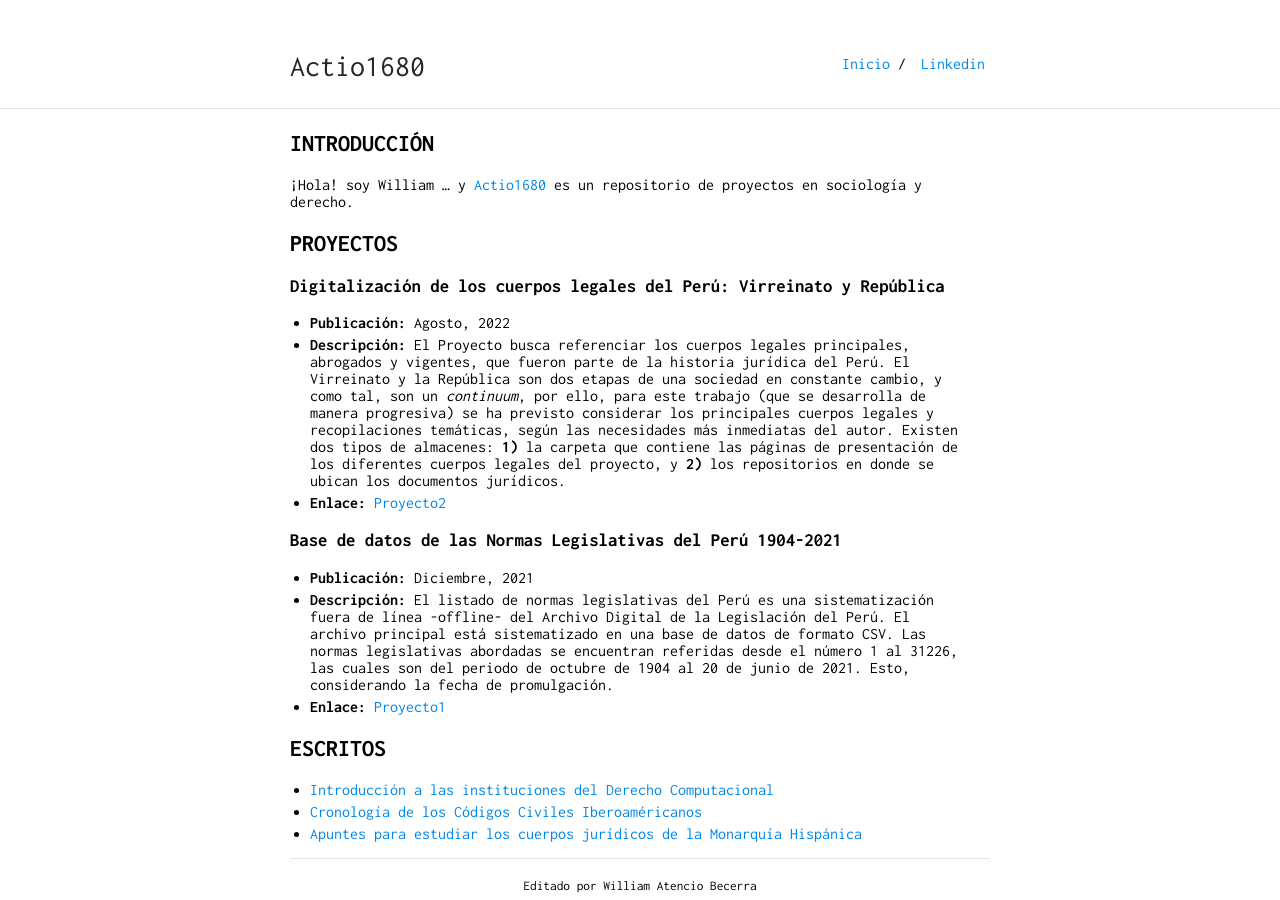
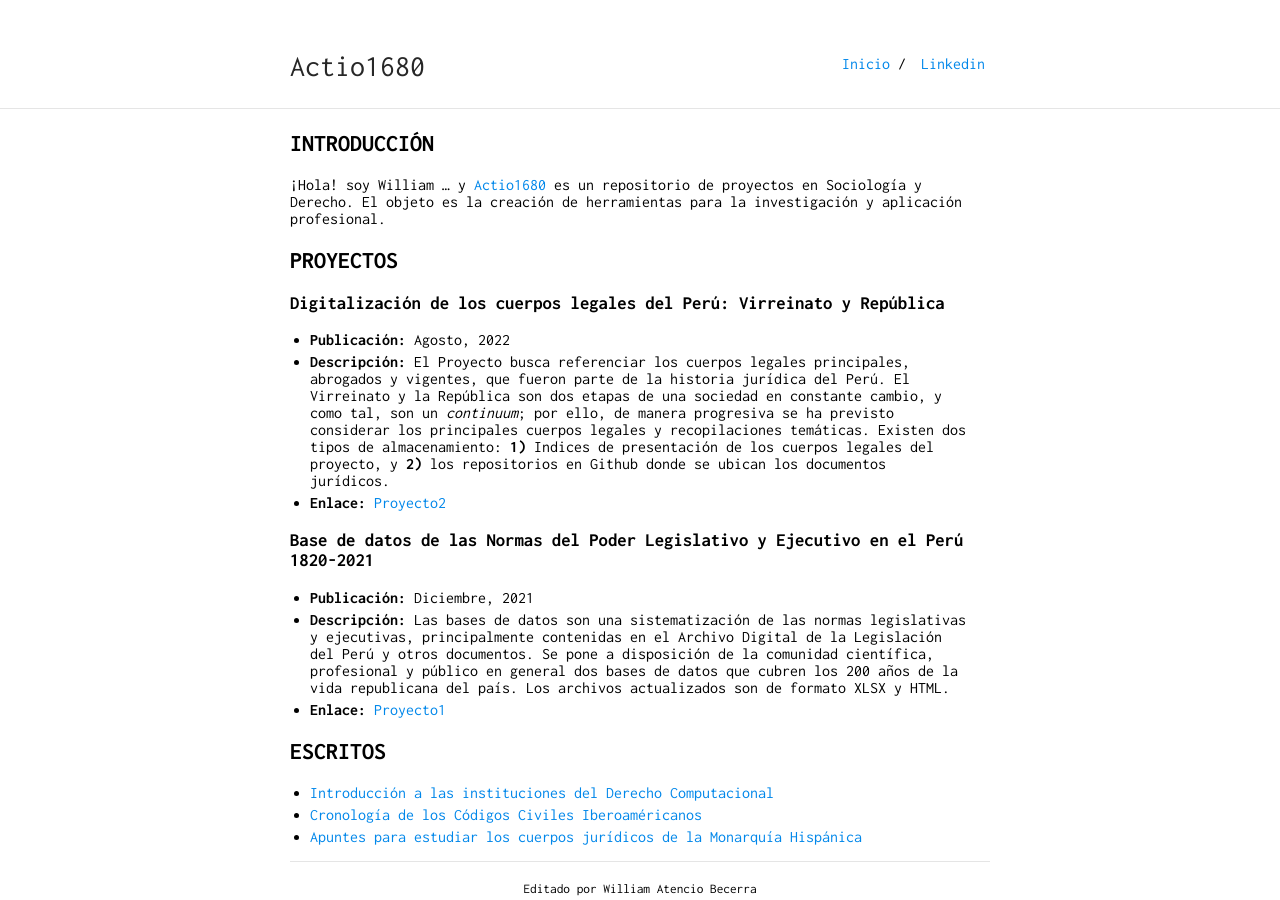
Before and after one commit to actio1680/actio1680.github.io, a Jekyll site: the page built from index.md, in a window 1280 px wide. Built offline with Jekyll 4.4.1, drawn with Linux system fonts in a browser that asks for light colours; our own code applies the rules of GitHub Pages for plain Markdown files.

Commit message:
Update index.md

```diff
--- a/index.md
+++ b/index.md
@@ -4,19 +4,20 @@ layout: default
 
 ## INTRODUCCIÓN
 
-¡Hola! soy William ... y [Actio1680](https://github.com/actio1680) es un repositorio de proyectos en sociología y derecho.
+¡Hola! soy William ... y [Actio1680](https://github.com/actio1680) es un repositorio de proyectos en Sociología y Derecho. El objeto es la creación de herramientas para la investigación y aplicación profesional.
 
 <!-- <img class="profile-picture" src="codefavicon.png"> -->
 
 ## PROYECTOS
+
 ### Digitalización de los cuerpos legales del Perú: Virreinato y República
 - **Publicación:** Agosto, 2022
-- **Descripción:** El Proyecto busca referenciar los cuerpos legales principales, abrogados y vigentes, que fueron parte de la historia jurídica del Perú. El Virreinato y la República son dos etapas de una sociedad en constante cambio, y como tal, son un *continuum*, por ello, para este trabajo (que se desarrolla de manera progresiva) se ha previsto considerar los principales cuerpos legales y recopilaciones temáticas, según las necesidades más inmediatas del autor. Existen dos tipos de almacenes: **1)** la carpeta que contiene las páginas de presentación de los diferentes cuerpos legales del proyecto, y **2)** los repositorios en donde se ubican los documentos jurídicos.
+- **Descripción:** El Proyecto busca referenciar los cuerpos legales principales, abrogados y vigentes, que fueron parte de la historia jurídica del Perú. El Virreinato y la República son dos etapas de una sociedad en constante cambio, y como tal, son un *continuum*; por ello, de manera progresiva se ha previsto considerar los principales cuerpos legales y recopilaciones temáticas. Existen dos tipos de almacenamiento: **1)** Indices de presentación de los cuerpos legales del proyecto, y **2)** los repositorios en Github donde se ubican los documentos jurídicos.
 - **Enlace:** [Proyecto2](proyecto2/presentacion2.md)
 
-### Base de datos de las Normas Legislativas del Perú 1904-2021
+### Base de datos de las Normas del Poder Legislativo y Ejecutivo en el Perú 1820-2021
 - **Publicación:** Diciembre, 2021
-- **Descripción:** El listado de normas legislativas del Perú es una sistematización fuera de línea -offline- del Archivo Digital de la Legislación del Perú. El archivo principal está sistematizado en una base de datos de formato CSV. Las normas legislativas abordadas se encuentran referidas desde el número 1 al 31226, las cuales son del periodo de octubre de 1904 al 20 de junio de 2021. Esto, considerando la fecha de promulgación.
+- **Descripción:** Las bases de datos son una sistematización de las normas legislativas y ejecutivas, principalmente contenidas en el Archivo Digital de la Legislación del Perú y otros documentos. Se pone a disposición de la comunidad científica, profesional y público en general dos bases de datos que cubren los 200 años de la vida republicana del país. Los archivos actualizados son de formato XLSX y HTML.
 - **Enlace:** [Proyecto1](proyecto1/presentacion1.md)
 
 ## ESCRITOS
```
